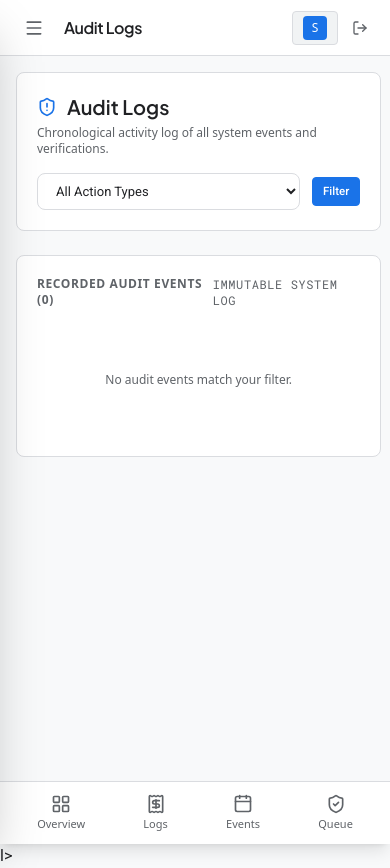
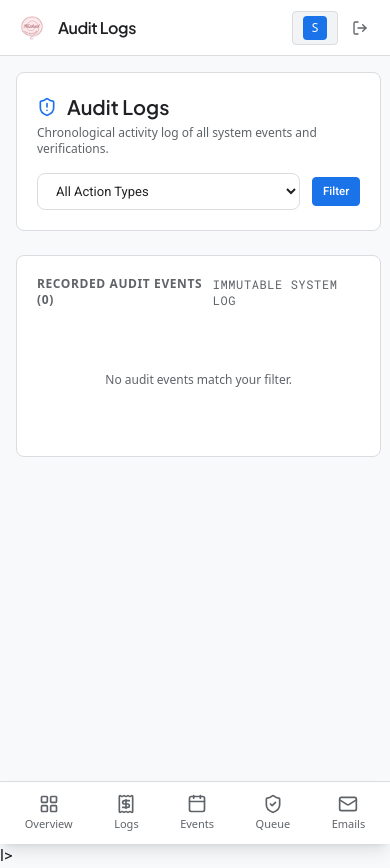
Before and after one commit to dinesh20073/rms, a Django app: page /dashboard/audit/ in a window 390 px wide. Run offline with Django 5.2, Linux system fonts and the light colour scheme; the visitor is signed in with stand-in values (Sample User, id 1); data that the repository does not hold is empty; some libraries are stand-ins or nearby versions.

Commit message:
Remove mobile sidebar drawer and add email logs to bottom navigation

```diff
--- a/templates/dashboard_base.html
+++ b/templates/dashboard_base.html
@@ -49,12 +49,6 @@
         opacity: 1;
         transform: translateX(0);
     }
-
-    /* Mobile drawer */
-    #mobile-drawer { transition: transform 0.25s cubic-bezier(0.4, 0, 0.2, 1); }
-    #mobile-drawer.open { transform: translateX(0) !important; }
-    #mobile-backdrop { transition: opacity 0.25s ease; }
-    #mobile-backdrop.open { opacity: 1 !important; pointer-events: auto !important; }
 </style>
 
 <div class="flex h-screen overflow-hidden bg-[#f8f9fa] font-sans text-[#202124]">
@@ -143,77 +137,17 @@
         </div>
     </aside>
 
-    <!-- 2. Mobile Drawer Navigation -->
-    <div id="mobile-backdrop" onclick="toggleMobileMenu()" class="fixed inset-0 bg-black/40 z-40 lg:hidden opacity-0 pointer-events-none transition-opacity"></div>
-    <div id="mobile-drawer" class="fixed top-0 left-0 bottom-0 w-72 bg-white text-[#202124] z-50 lg:hidden -translate-x-full shadow-2xl flex flex-col justify-between p-4 border-r border-[#dadce0]">
-        <div>
-            <!-- Header -->
-            <div class="flex items-center justify-between pb-3 border-b border-[#dadce0]">
-                <div class="flex items-center gap-2.5">
-                    <img src="{% static 'images/nizhal_logo.png' %}" alt="Nizhal" class="w-7 h-7 object-contain">
-                    <span class="font-display font-semibold text-base text-[#202124]">Nizhal Console</span>
-                </div>
-                <button onclick="toggleMobileMenu()" class="p-1.5 text-[#5f6368] hover:text-[#202124] rounded-full hover:bg-[#f1f3f4]">
-                    <i data-lucide="x" class="w-5 h-5"></i>
-                </button>
-            </div>
-
-            <!-- Drawer Links -->
-            <nav class="mt-4 space-y-1 text-sm font-medium">
-                <a href="{% url 'dashboard-overview' %}" class="flex items-center gap-3 px-3.5 py-2.5 rounded-full {% if request.resolver_match.url_name == 'dashboard-overview' %}bg-[#e8f0fe] text-[#1a73e8] font-semibold{% else %}text-[#3c4043] hover:bg-[#f1f3f4]{% endif %} transition">
-                    <i data-lucide="layout-grid" class="w-4 h-4"></i>
-                    <span>Overview</span>
-                </a>
-                <a href="{% url 'dashboard-registrations-list' %}" class="flex items-center gap-3 px-3.5 py-2.5 rounded-full {% if request.resolver_match.url_name == 'dashboard-registrations-list' %}bg-[#e8f0fe] text-[#1a73e8] font-semibold{% else %}text-[#3c4043] hover:bg-[#f1f3f4]{% endif %} transition">
-                    <i data-lucide="receipt" class="w-4 h-4"></i>
-                    <span>Registrations</span>
-                </a>
-                <a href="{% url 'dashboard-events-list' %}" class="flex items-center gap-3 px-3.5 py-2.5 rounded-full {% if 'event' in request.resolver_match.url_name %}bg-[#e8f0fe] text-[#1a73e8] font-semibold{% else %}text-[#3c4043] hover:bg-[#f1f3f4]{% endif %} transition">
-                    <i data-lucide="calendar" class="w-4 h-4"></i>
-                    <span>Events</span>
-                </a>
-                <a href="{% url 'dashboard-verification-queue' %}" class="flex items-center gap-3 px-3.5 py-2.5 rounded-full {% if 'verification' in request.resolver_match.url_name %}bg-[#e8f0fe] text-[#1a73e8] font-semibold{% else %}text-[#3c4043] hover:bg-[#f1f3f4]{% endif %} transition">
-                    <i data-lucide="shield-check" class="w-4 h-4"></i>
-                    <span>Verification Queue</span>
-                    {% if pending_reviews_count > 0 %}
-                    <span class="ml-auto bg-[#fef7e0] text-[#b06000] border border-[#feefc3] font-semibold text-xs px-2 py-0.5 rounded-full">{{ pending_reviews_count }}</span>
-                    {% endif %}
-                </a>
-                <a href="{% url 'dashboard-email-logs' %}" class="flex items-center gap-3 px-3.5 py-2.5 rounded-full {% if 'email' in request.resolver_match.url_name %}bg-[#e8f0fe] text-[#1a73e8] font-semibold{% else %}text-[#3c4043] hover:bg-[#f1f3f4]{% endif %} transition">
-                    <i data-lucide="mail" class="w-4 h-4"></i>
-                    <span>Email Logs</span>
-                </a>
-            </nav>
-        </div>
-
-        <!-- Footer -->
-        <div class="pt-3 border-t border-[#dadce0] flex items-center justify-between">
-            <div class="flex items-center gap-2.5">
-                <div class="w-8 h-8 rounded-full bg-[#1a73e8] text-white flex items-center justify-center font-medium text-xs">
-                    {{ request.user.username|slice:":1"|upper|default:'N' }}
-                </div>
-                <div>
-                    <span class="font-medium text-xs text-[#202124] block">{{ request.user.username|default:'Nizhal' }}</span>
-                    <span class="text-[11px] text-[#137333] font-medium">Active Admin</span>
-                </div>
-            </div>
-            <a href="{% url 'logout' %}" onclick="if(window.NizhalAuthSync) window.NizhalAuthSync.notifyLogout();" class="p-2 text-[#5f6368] hover:text-[#d93025] rounded-full hover:bg-[#fce8e6] transition" title="Sign Out">
-                <i data-lucide="log-out" class="w-4 h-4"></i>
-            </a>
-        </div>
-    </div>
-
     <!-- 3. Main Application Container -->
     <div class="flex-1 flex flex-col overflow-hidden bg-[#f8f9fa]">
 
         <!-- Google Console Top Header Bar -->
         <header class="google-topbar h-14 px-4 sm:px-6 flex items-center justify-between shrink-0 z-20">
-            <!-- Left: Mobile Menu + Header Title + Breadcrumb -->
+            <!-- Left: Header Title + Breadcrumb -->
             <div class="flex items-center gap-3">
-                <button onclick="toggleMobileMenu()" class="lg:hidden p-2 text-[#5f6368] hover:text-[#202124] rounded-full hover:bg-[#f1f3f4]">
-                    <i data-lucide="menu" class="w-5 h-5"></i>
-                </button>
                 <div class="flex items-center gap-2.5">
+                    <a href="{% url 'dashboard-overview' %}" class="lg:hidden w-8 h-8 rounded-full flex items-center justify-center p-1" title="Nizhal Console">
+                        <img src="{% static 'images/nizhal_logo.png' %}" alt="Nizhal" class="w-6 h-6 object-contain">
+                    </a>
                     <h1 class="font-display font-semibold text-base sm:text-lg text-[#202124] tracking-tight m-0">
                         {% block header_title %}Overview{% endblock %}
                     </h1>
@@ -259,7 +193,7 @@
     </div>
 
     <!-- 4. Mobile Bottom Navigation Bar -->
-    <nav class="lg:hidden fixed bottom-0 left-0 right-0 z-30 bg-white border-t border-[#dadce0] flex items-center justify-around py-2 px-2 text-[11px] font-medium text-[#5f6368] shadow-lg">
+    <nav class="lg:hidden fixed bottom-0 left-0 right-0 z-30 bg-white border-t border-[#dadce0] flex items-center justify-around py-2 px-1 text-[11px] font-medium text-[#5f6368] shadow-lg">
         <a href="{% url 'dashboard-overview' %}" class="flex flex-col items-center gap-0.5 p-1 {% if request.resolver_match.url_name == 'dashboard-overview' %}text-[#1a73e8] font-semibold{% else %}hover:text-[#202124]{% endif %}">
             <i data-lucide="layout-grid" class="w-5 h-5"></i>
             <span>Overview</span>
@@ -278,6 +212,10 @@
             {% if pending_reviews_count > 0 %}
             <span class="absolute top-0 right-1 w-2 h-2 rounded-full bg-[#f9ab00]"></span>
             {% endif %}
+        </a>
+        <a href="{% url 'dashboard-email-logs' %}" class="flex flex-col items-center gap-0.5 p-1 {% if 'email' in request.resolver_match.url_name %}text-[#1a73e8] font-semibold{% else %}hover:text-[#202124]{% endif %}">
+            <i data-lucide="mail" class="w-5 h-5"></i>
+            <span>Emails</span>
         </a>
     </nav>
 
@@ -337,15 +275,6 @@
 </div>
 
 <script>
-    function toggleMobileMenu() {
-        const drawer = document.getElementById('mobile-drawer');
-        const backdrop = document.getElementById('mobile-backdrop');
-        if (drawer && backdrop) {
-            drawer.classList.toggle('open');
-            backdrop.classList.toggle('open');
-        }
-    }
-
     function openPassModal(passCode, attendeeName, eventTitle) {
         const modal = document.getElementById('passViewerModal');
         const iframe = document.getElementById('passModalIframe');
```
